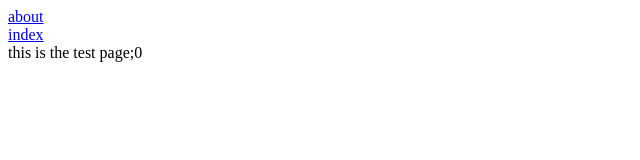
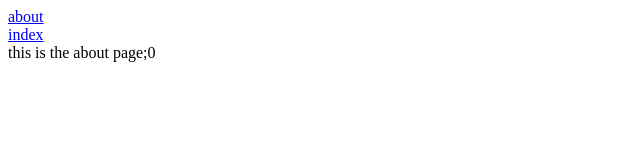
Before and after one commit to GitCityT/nuxt3-kaba, a Nuxt app: page /about in a window 1280 px wide. Shown: the top 160 px of the page, without its empty margins (0-640 px from the left). Built offline with nearby package versions, Linux system fonts and the light colour scheme.

Commit message:
lint test 3

```diff
--- a/pages/about.vue
+++ b/pages/about.vue
@@ -1,23 +1,20 @@
 <template>
-    <div @click="incr">this is the test page;{{ loading }}</div>
+  <div @click="incr">this is the about page;{{ loading }}</div>
 </template>
 
 <script setup lang="ts">
-import {ref} from 'vue'
-    const route = useRoute()
+import { ref } from "vue";
+const route = useRoute();
 
-    const loading = ref(0)
+const loading = ref(0);
 
-    // When accessing /posts/1, route.params.id will be 1
-    console.log(route)
-
-    function incr(){
-        loading.value++
-    }
+// When accessing /posts/1, route.params.id will be 1
+console.log(route);
+let a_a = 1;
+console.log(a_a);
+function incr() {
+  loading.value++;
+}
 </script>
 
-<style lang="scss" scoped>
-div{
-    font-size:14;
-}
-</style>
+<style lang="scss" scoped></style>
```
